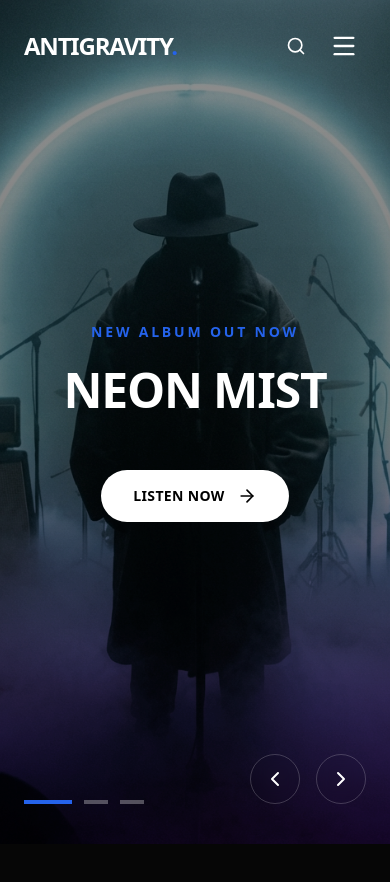
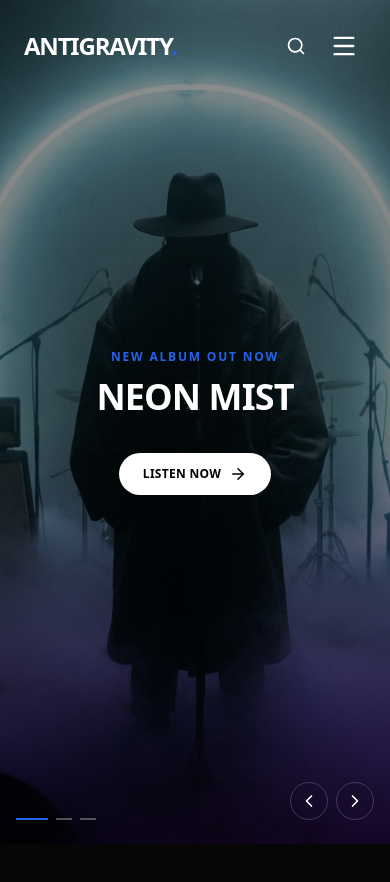
Before and after one commit to Akhilesh10gupta/label, a Next.js app: page / in a window 390 px wide. Shown: the top 882 px of the page. Built offline with nearby package versions, Linux system fonts and the light colour scheme.

Commit message:
hero section update for mobile

```diff
--- a/app/components/HeroSlider.tsx
+++ b/app/components/HeroSlider.tsx
@@ -86,50 +86,50 @@ export default function HeroSlider() {
             </div>
 
             {/* Content Layer */}
-            <div className="relative z-10 w-full h-full flex flex-col justify-center items-center text-center px-6">
-                <div ref={textRef} className="max-w-4xl space-y-6">
-                    <p className="hero-text-reveal text-electric-blue font-bold tracking-[0.2em] font-body uppercase text-sm md:text-base">
+            <div className="relative z-10 w-full h-full flex flex-col justify-center items-center text-center px-4 md:px-6">
+                <div ref={textRef} className="max-w-4xl space-y-4 md:space-y-6">
+                    <p className="hero-text-reveal text-electric-blue font-bold tracking-[0.15em] md:tracking-[0.2em] font-body uppercase text-xs md:text-sm lg:text-base">
                         {slide.subtitle}
                     </p>
-                    <h1 className="hero-text-reveal text-5xl md:text-8xl lg:text-9xl font-heading font-bold tracking-tight leading-none text-white drop-shadow-2xl">
+                    <h1 className="hero-text-reveal text-4xl sm:text-5xl md:text-7xl lg:text-8xl xl:text-9xl font-heading font-bold tracking-tight leading-[0.9] text-white drop-shadow-2xl px-2">
                         {slide.title}
                     </h1>
-                    <div className="hero-text-reveal pt-8">
-                        <button className="group relative inline-flex items-center gap-3 px-8 py-4 bg-white text-black hover:bg-electric-blue hover:text-white transition-colors duration-300 rounded-full font-bold uppercase tracking-wide text-sm md:text-base">
+                    <div className="hero-text-reveal pt-6 md:pt-8">
+                        <button className="group relative inline-flex items-center gap-2 md:gap-3 px-6 md:px-8 py-3 md:py-4 bg-white text-black hover:bg-electric-blue hover:text-white transition-colors duration-300 rounded-full font-bold uppercase tracking-wide text-xs md:text-sm lg:text-base">
                             <span>{slide.cta}</span>
-                            <ArrowRight size={20} className="transition-transform group-hover:translate-x-1" />
+                            <ArrowRight size={18} className="md:w-5 md:h-5 transition-transform group-hover:translate-x-1" />
                         </button>
                     </div>
                 </div>
             </div>
 
             {/* Navigation Controls */}
-            <div className="absolute bottom-10 left-0 right-0 z-20 flex justify-between px-6 md:px-12 items-end">
+            <div className="absolute bottom-6 md:bottom-10 left-0 right-0 z-20 flex justify-between px-4 md:px-12 items-end">
                 {/* Pagination Dots */}
-                <div className="flex space-x-3">
+                <div className="flex space-x-2 md:space-x-3">
                     {SLIDES.map((_, idx) => (
                         <button
                             key={idx}
                             onClick={() => setCurrentSlide(idx)}
-                            className={`h-1 transition-all duration-300 ${currentSlide === idx ? "w-12 bg-electric-blue" : "w-6 bg-white/30 hover:bg-white"
+                            className={`h-0.5 md:h-1 transition-all duration-300 ${currentSlide === idx ? "w-8 md:w-12 bg-electric-blue" : "w-4 md:w-6 bg-white/30 hover:bg-white"
                                 }`}
                         />
                     ))}
                 </div>
 
                 {/* Arrows */}
-                <div className="flex space-x-4">
+                <div className="flex space-x-2 md:space-x-4">
                     <button
                         onClick={prevSlide}
-                        className="p-3 md:p-4 rounded-full border border-white/20 hover:bg-white hover:text-black transition-all duration-300 backdrop-blur-sm"
+                        className="p-2 md:p-3 lg:p-4 rounded-full border border-white/20 hover:bg-white hover:text-black transition-all duration-300 backdrop-blur-sm"
                     >
-                        <ChevronLeft size={24} />
+                        <ChevronLeft size={20} className="md:w-6 md:h-6" />
                     </button>
                     <button
                         onClick={nextSlide}
-                        className="p-3 md:p-4 rounded-full border border-white/20 hover:bg-white hover:text-black transition-all duration-300 backdrop-blur-sm"
+                        className="p-2 md:p-3 lg:p-4 rounded-full border border-white/20 hover:bg-white hover:text-black transition-all duration-300 backdrop-blur-sm"
                     >
-                        <ChevronRight size={24} />
+                        <ChevronRight size={20} className="md:w-6 md:h-6" />
                     </button>
                 </div>
             </div>
```
